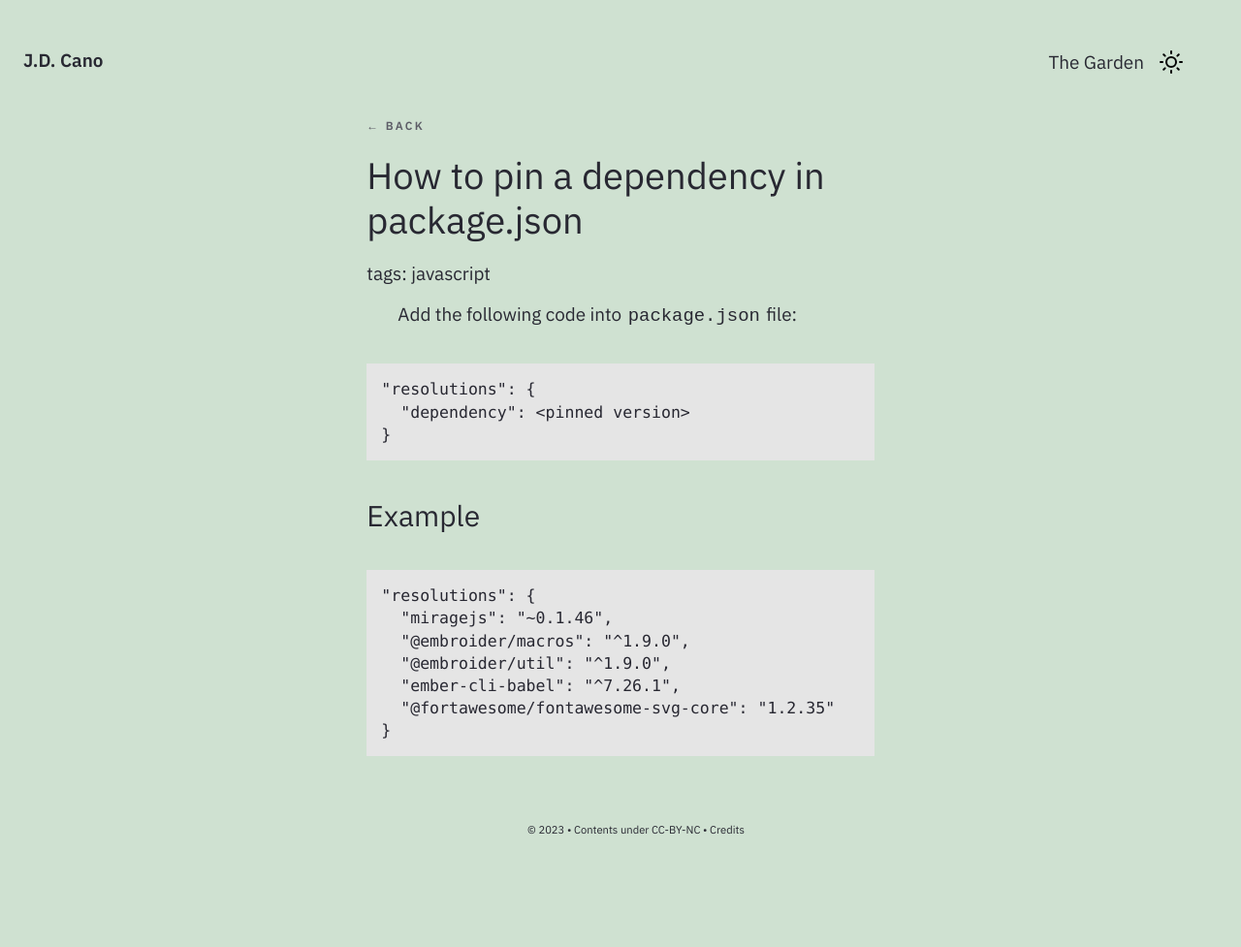
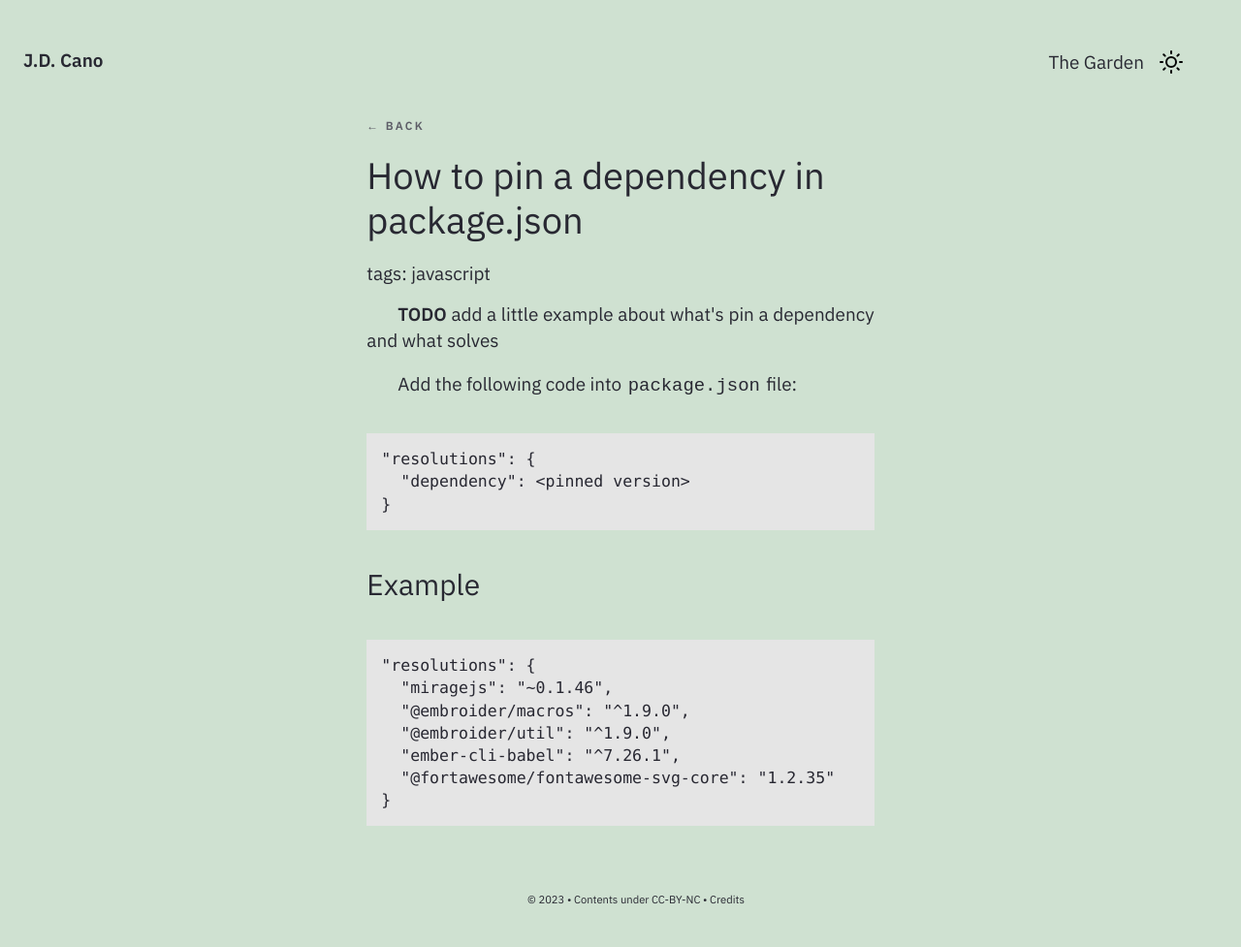
Before and after one commit to Gorzas/gorzas.github.io, a Jekyll site: the page built from _notes/Public/tech/How to pin a dependency in package.json.md, in a window 1280 px wide. Shown: the whole page at 97% size. Built offline with Jekyll 4.4.1, drawn with Linux system fonts in a browser that asks for light colours; before the commit the page ends 905 px from its top, so only the background shows below that.

Commit message:
Update How to pin a dependency in package.json.md

```diff
--- a/_notes/Public/tech/How to pin a dependency in package.json.md
+++ b/_notes/Public/tech/How to pin a dependency in package.json.md
@@ -7,6 +7,8 @@ updated: 08-08-2023
 type: note
 growth: seedlings
 ---
+
+**TODO** add a little example about what's pin a dependency and what solves
 
 Add the following code into `package.json` file:
 
```
